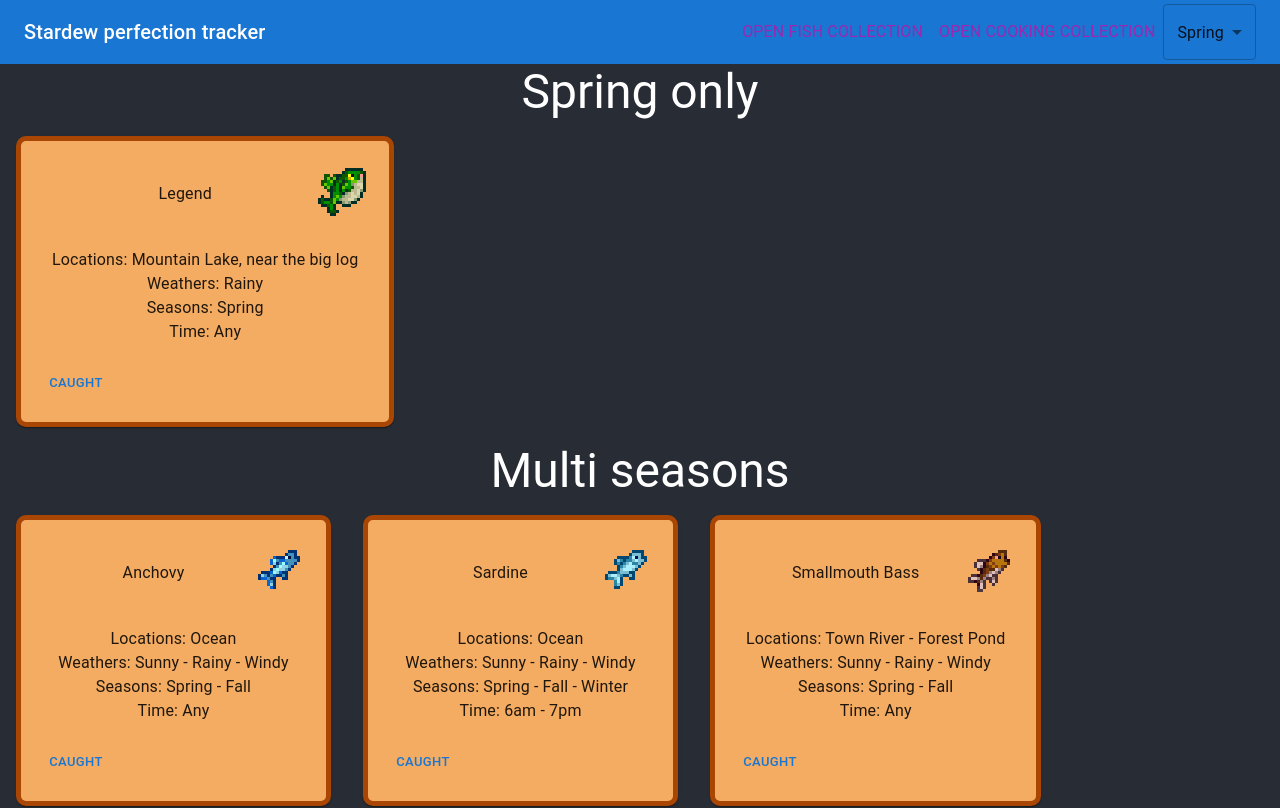
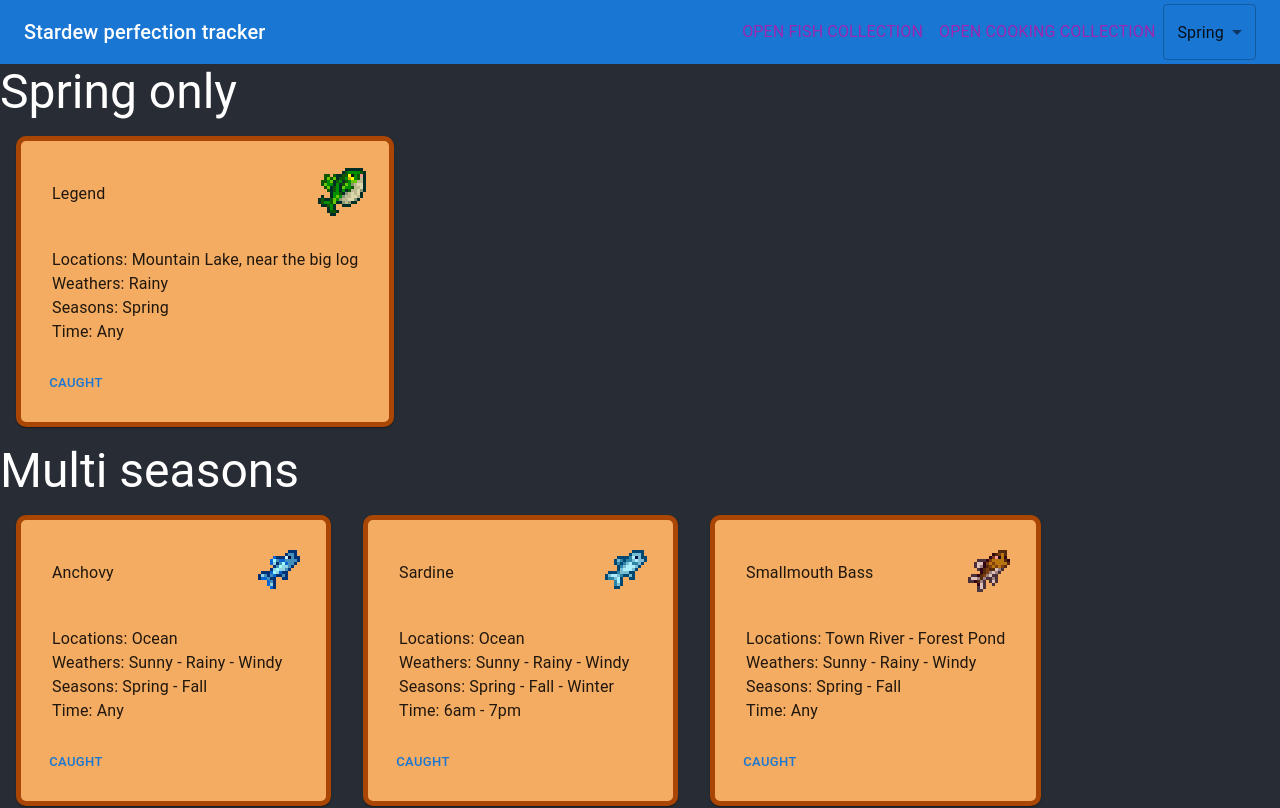
Before and after one commit to hydroflame/stardew, a React (Create React App) app: page / in a window 1280 px wide. Shown: the top 808 px of the page. Built offline with nearby package versions, Linux system fonts and the light colour scheme.

Commit message:
rm app.css

```diff
--- a/src/App.css
+++ /dev/null
@@ -1,3 +0,0 @@
-.App {
-  text-align: center;
-}
--- a/src/App.tsx
+++ b/src/App.tsx
@@ -1,5 +1,5 @@
 import React, { useState, useEffect } from "react";
-import "./App.css";
+
 import Button from "@mui/material/Button";
 import { Select } from "@mui/material";
 import { MenuItem } from "@mui/material";
@@ -8,10 +8,9 @@
 import { AppBar } from "@mui/material";
 import { Toolbar } from "@mui/material";
 
-import { Location, Season } from "./enums";
+import { Season } from "./enums";
 import { FishCollectionModal } from "./FishCollectionModal";
-import { Fish, Fishes } from "./Fish";
-import { Division } from "./Division";
+
 import { CookingCollectionModal } from "./CookingCollectionModal";
 import { Collections } from "./Collections";
 import { Load, Save } from "./Save";
@@ -51,7 +50,7 @@
           </Select>
         </Toolbar>
       </AppBar>
-      <div className="App">
+      <div>
         <FishCollectionModal
           open={fishOpen}
           onClose={() => setFishOpen(false)}
```
